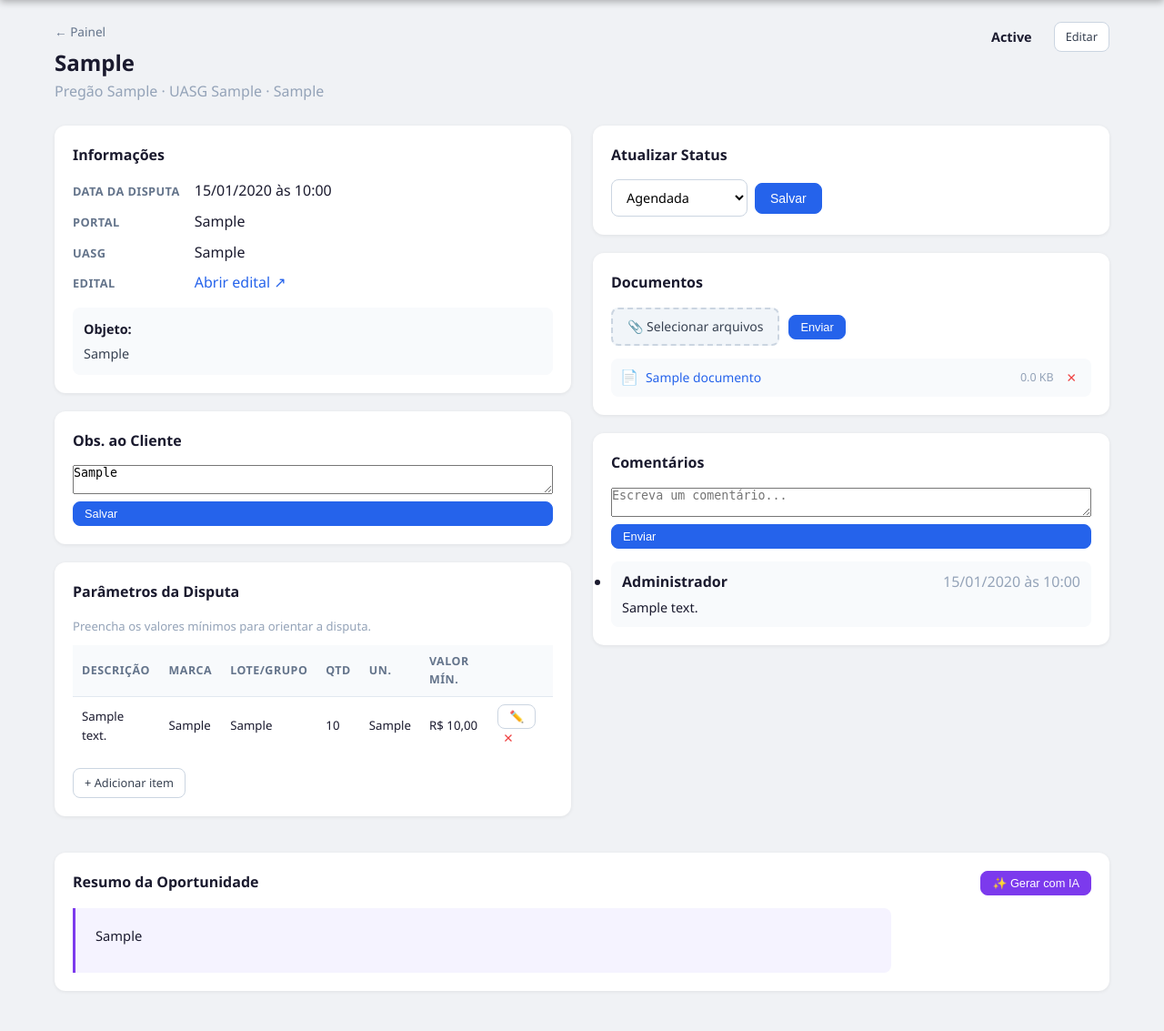
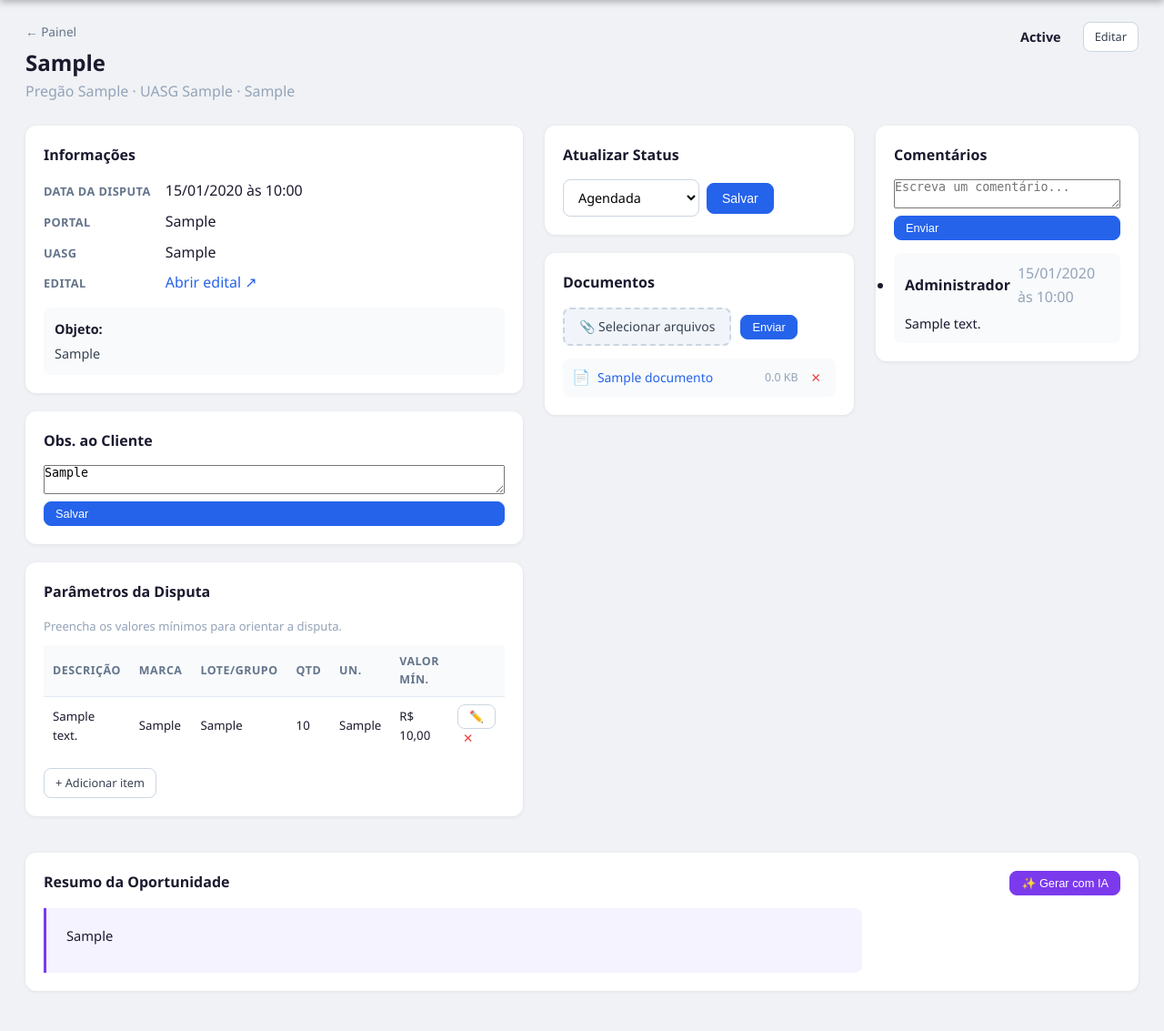
Before and after one commit to igorsantoscost-rgb/Software-de-Licita-es, a Flask app: page /licitacoes/1 in a window 1280 px wide. Shown: the part 56-1189 px from the top of the page at 91% size. Run offline with Flask 3, Linux system fonts and the light colour scheme; a user stored in the database is signed in; tables that the repository leaves empty hold one stand-in row (values such as "Sample post").

Commit message:
feat: pagina de detalhe da licitacao em largura total com 3 colunas, comentarios na direita

```diff
--- a/app/static/css/style.css
+++ b/app/static/css/style.css
@@ -211,6 +211,10 @@ a:hover { text-decoration: underline; }
 /* ── Grid ── */
 .grid-2 { display: grid; grid-template-columns: 1fr 1fr; gap: 0 24px; }
 @media (max-width: 768px) { .grid-2 { grid-template-columns: 1fr; } }
+
+.grid-3 { display: grid; grid-template-columns: 1fr 1fr 0.85fr; gap: 0 24px; align-items: start; }
+@media (max-width: 1100px) { .grid-3 { grid-template-columns: 1fr 1fr; } }
+@media (max-width: 768px) { .grid-3 { grid-template-columns: 1fr; } }
 
 /* ── Info grid ── */
 .info-grid { display: grid; grid-template-columns: auto 1fr; gap: 8px 16px; align-items: baseline; }
--- a/app/templates/detalhe_licitacao.html
+++ b/app/templates/detalhe_licitacao.html
@@ -1,5 +1,6 @@
 {% extends "base.html" %}
 {% block titulo %}{{ lic.numero_pregao }} — Licitação{% endblock %}
+{% block main_classe %}container-full{% endblock %}
 {% block conteudo %}
 
 <div class="page-header">
@@ -16,7 +17,7 @@
   </div>
 </div>
 
-<div class="grid-2">
+<div class="grid-3">
 
   <!-- Coluna esquerda -->
   <div>
@@ -149,7 +150,7 @@
 
   </div>
 
-  <!-- Coluna direita -->
+  <!-- Coluna do meio -->
   <div>
 
     <!-- Alterar status (assessor) -->
@@ -203,6 +204,11 @@
       {% endif %}
     </div>
 
+  </div>
+
+  <!-- Coluna direita: Comentários -->
+  <div>
+
     <!-- Comentarios -->
     <div class="card">
       <h3>Comentários</h3>
@@ -231,7 +237,7 @@
   </div>
 </div>
 
-<!-- Resumo IA — card de largura cheia, fora do grid de 2 colunas -->
+<!-- Resumo IA — card de largura cheia, fora do grid de 3 colunas -->
 <div class="card card-resumo-ia">
   <div class="card-header-row">
     <h3>Resumo da Oportunidade</h3>
```
